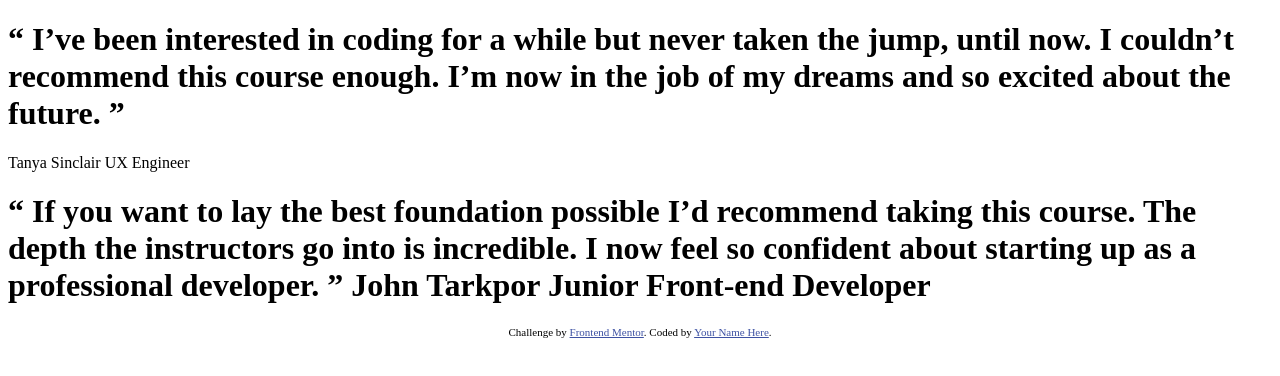
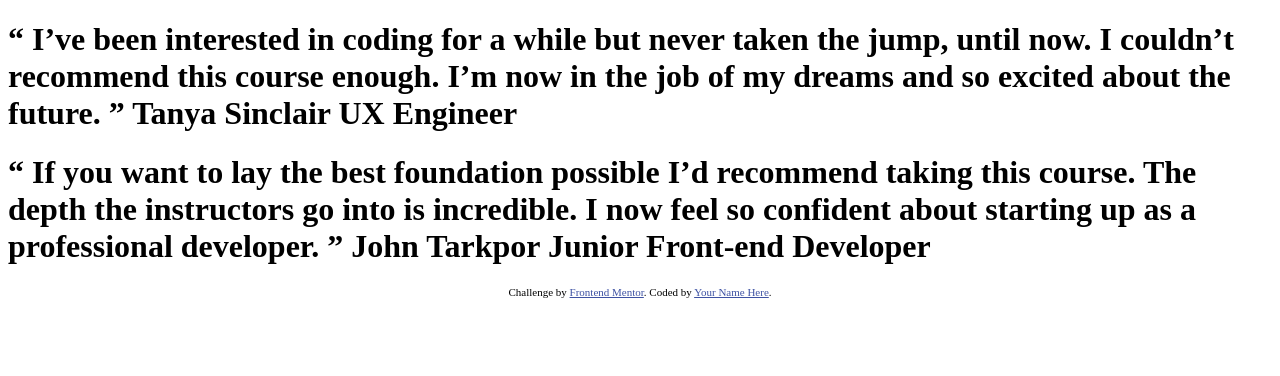
Before and after one commit to walt100/responsive-slider, a plain HTML site: page index.html in a window 1280 px wide. Drawn offline with Linux system fonts and the light colour scheme.

Commit message:
Update index.html

```diff
--- a/index.html
+++ b/index.html
@@ -19,10 +19,10 @@
 <div>
   <h1>“ I’ve been interested in coding for a while but never taken the jump, until now.
   I couldn’t recommend this course enough. I’m now in the job of my dreams and so
-    excited about the future. ”</h1>
+    excited about the future. ”
 
   Tanya Sinclair
-  UX Engineer
+  UX Engineer</h1>
   </div>
   <div>
   <h1>“ If you want to lay the best foundation possible I’d recommend taking this course.
```
